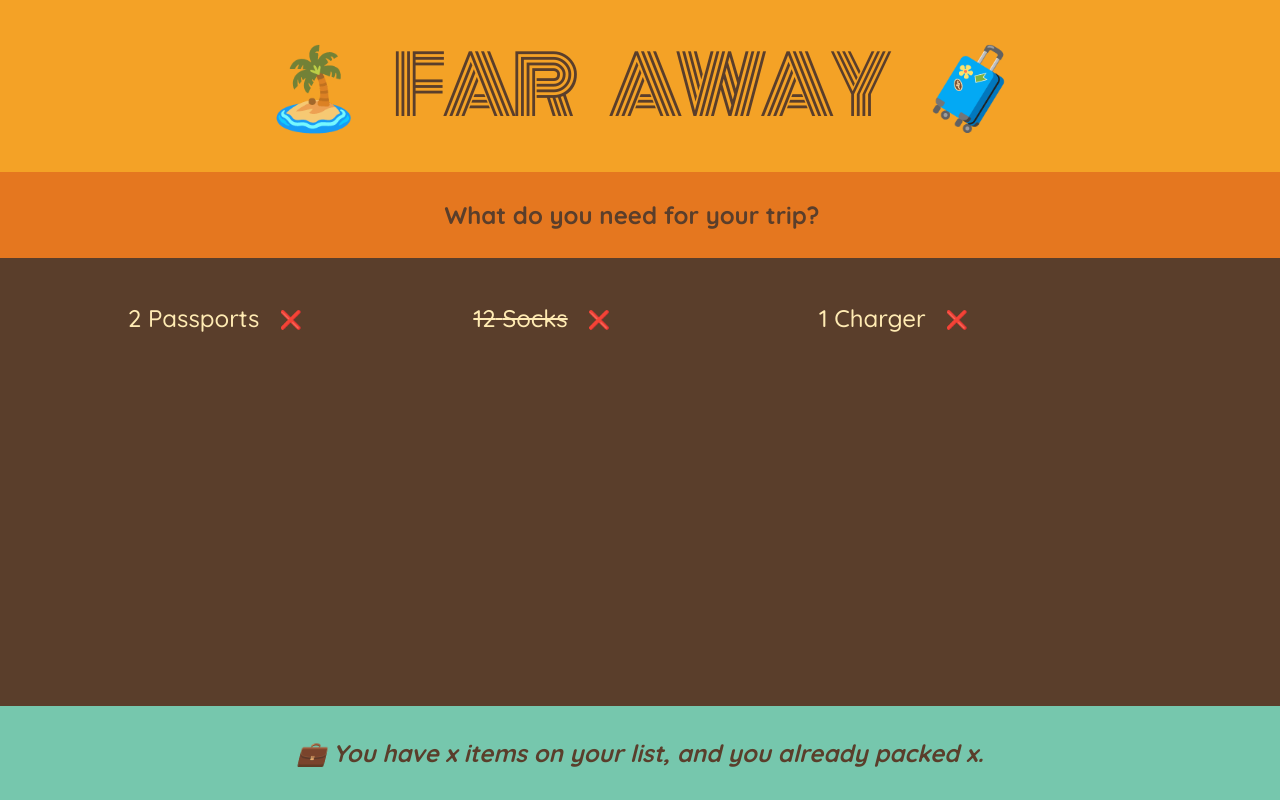
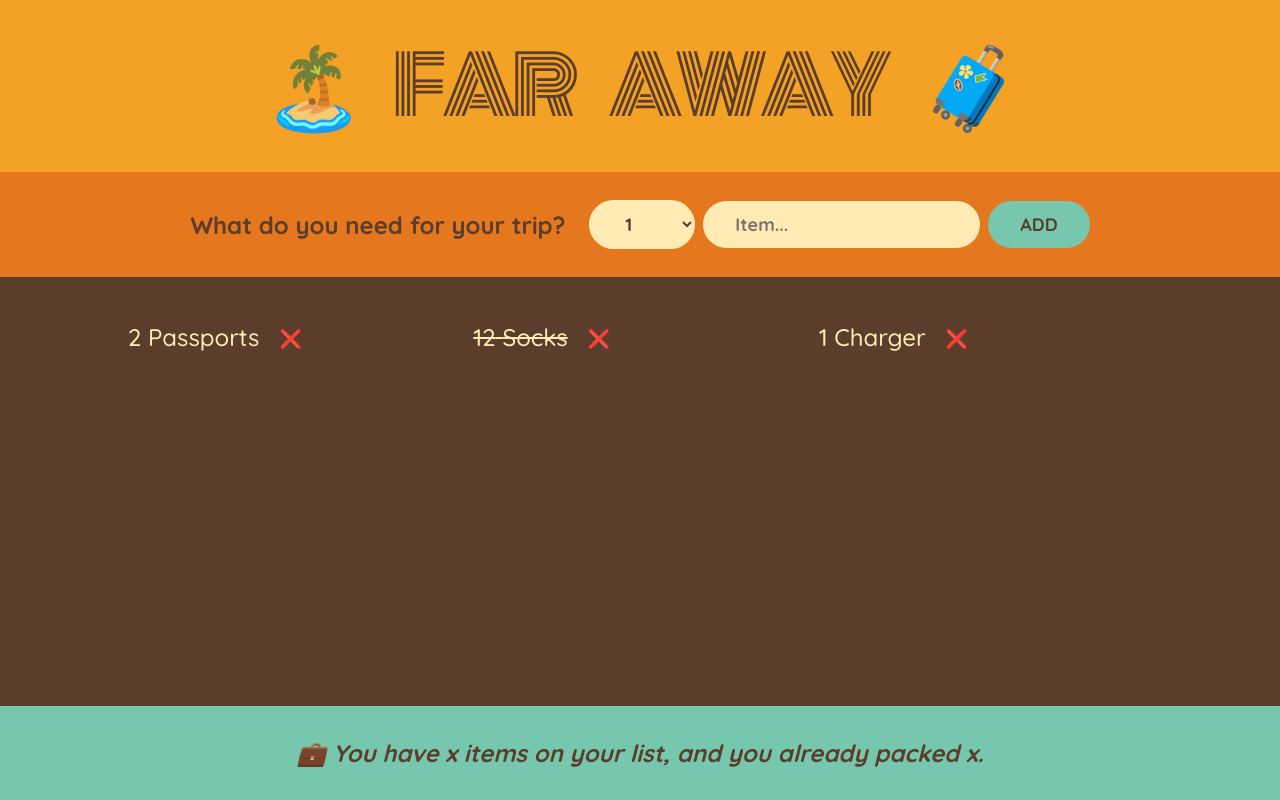
Before and after one commit to ChristianC93/travel-list, a JavaScript app: page / in a window 1280 px wide. Built offline with nearby package versions, Linux system fonts and the light colour scheme; the HTML template or start-up script is replaced by a standard one.

Commit message:
updated the Form component by creating a new form

```diff
--- a/src/App.js
+++ b/src/App.js
@@ -21,9 +21,18 @@
 
 function Form() {
   return (
-    <div className="add-form">
+    <form className="add-form">
       <h3>What do you need for your trip?</h3>
-    </div>
+      <select>
+        {Array.from({ length: 20 }, (_, i) => i + 1).map((num) => (
+          <option value={num} key={num}>
+            {num}
+          </option>
+        ))}
+      </select>
+      <input type="text" placeholder="Item..." />
+      <button>Add</button>
+    </form>
   );
 }
 
```
